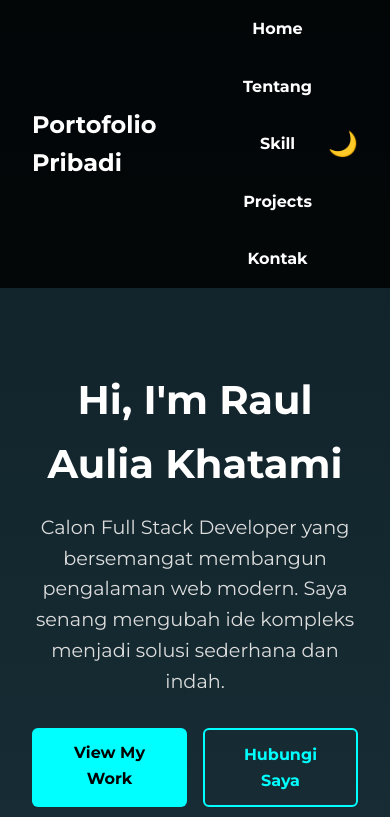
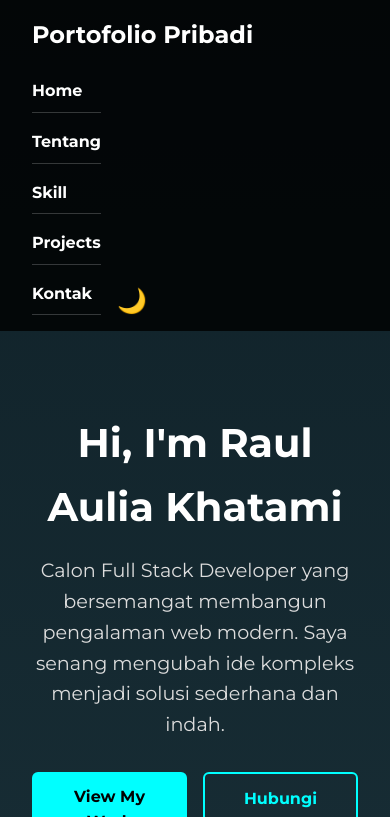
Before and after one commit to Ryuchii-ai/portofolio-hitlab, a plain HTML site: page porto-pribadi/index.html in a window 390 px wide. Shown: the top 817 px of the page. Drawn offline with Linux system fonts and the light colour scheme.

Commit message:
fix header hp

```diff
--- a/porto-pribadi/style.css
+++ b/porto-pribadi/style.css
@@ -284,19 +284,42 @@
   transition: background 0.5s ease, color 0.5s ease;
 }
 
-/* Responsive */
+/* Responsive untuk HP */
 @media (max-width: 768px) {
+  header {
+    flex-direction: column;
+    align-items: flex-start;
+  }
+
+  nav ul {
+    flex-direction: column;
+    gap: 0.5rem;
+    width: 100%;
+    margin-top: 1rem;
+  }
+
+  nav a {
+    display: block;
+    width: 100%;
+    text-align: left;
+    padding: 0.5rem 0;
+    border-bottom: 1px solid rgba(255,255,255,0.2);
+  }
+
+  .dark-toggle {
+    margin-top: 1rem;
+    align-self: flex-end;
+  }
+
   #hero {
     flex-direction: column;
     text-align: center;
   }
+
   .hero-text {
     padding-right: 0;
   }
-  nav ul {
-    flex-direction: column;
-    align-items: center;
-  }
+
   .contact-container {
     flex-direction: column;
   }
```
